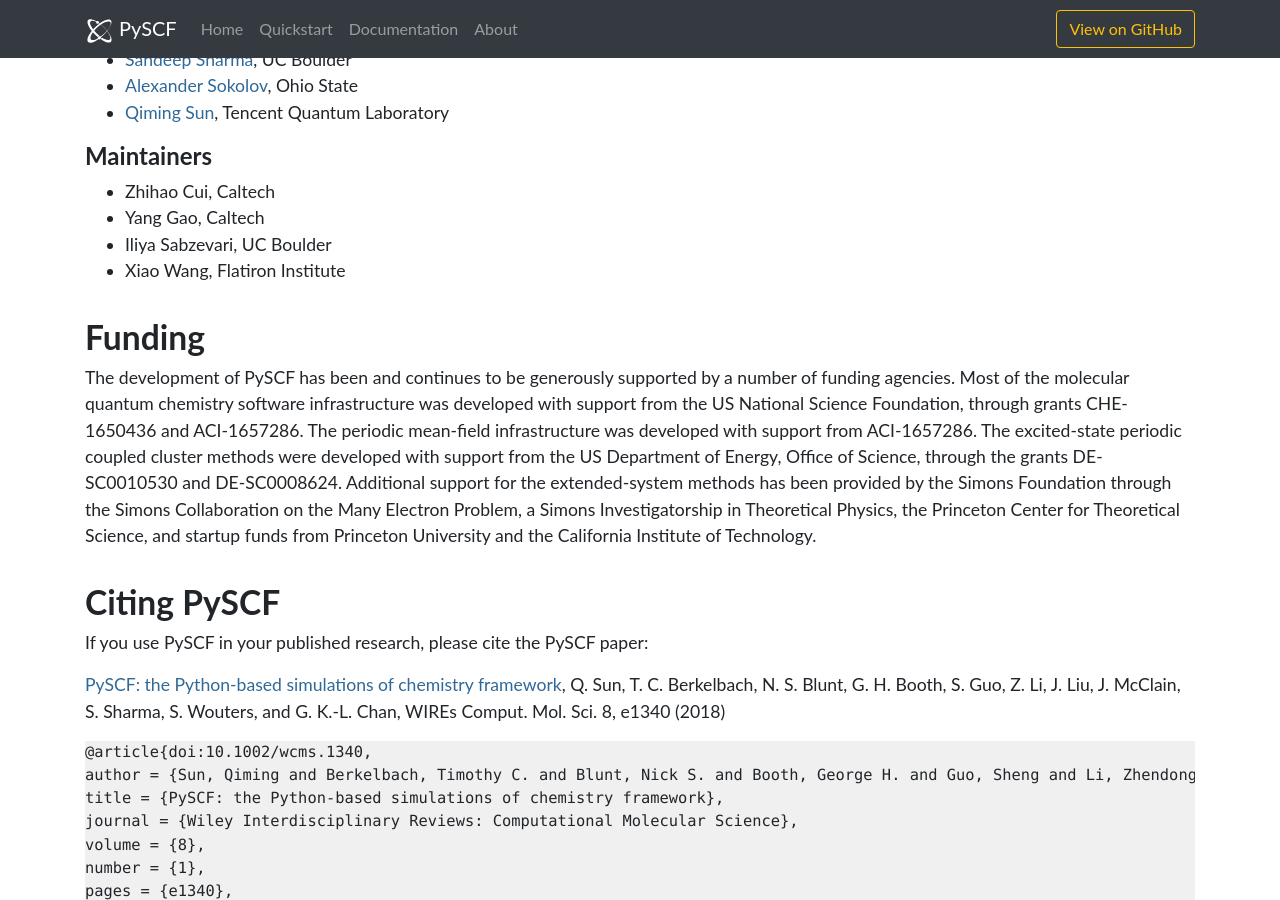
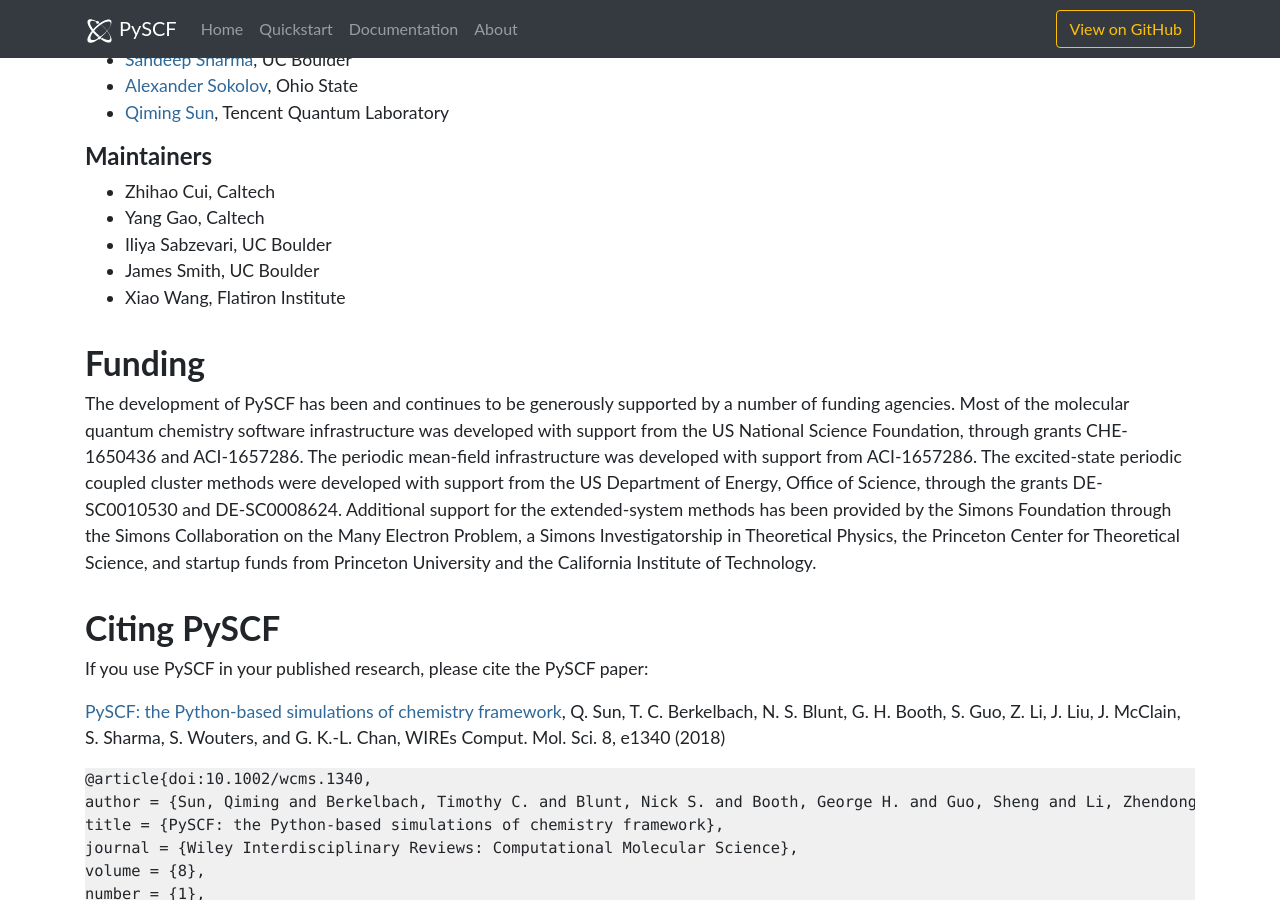
Before and after one commit to pyscf/pyscf.github.io-v1, a Jekyll site: the page built from about.md, in a window 1280 px wide and 900 px high, scrolled down 446 px. Built offline with Jekyll 4.4.1, drawn with Linux system fonts in a browser that asks for light colours.

Commit message:
Add James Smith as maintainer

```diff
--- a/about.md
+++ b/about.md
@@ -15,6 +15,7 @@ title: About PySCF
 - Zhihao Cui, Caltech
 - Yang Gao, Caltech
 - Iliya Sabzevari, UC Boulder
+- James Smith, UC Boulder
 - Xiao Wang, Flatiron Institute
 
 # Funding
```
